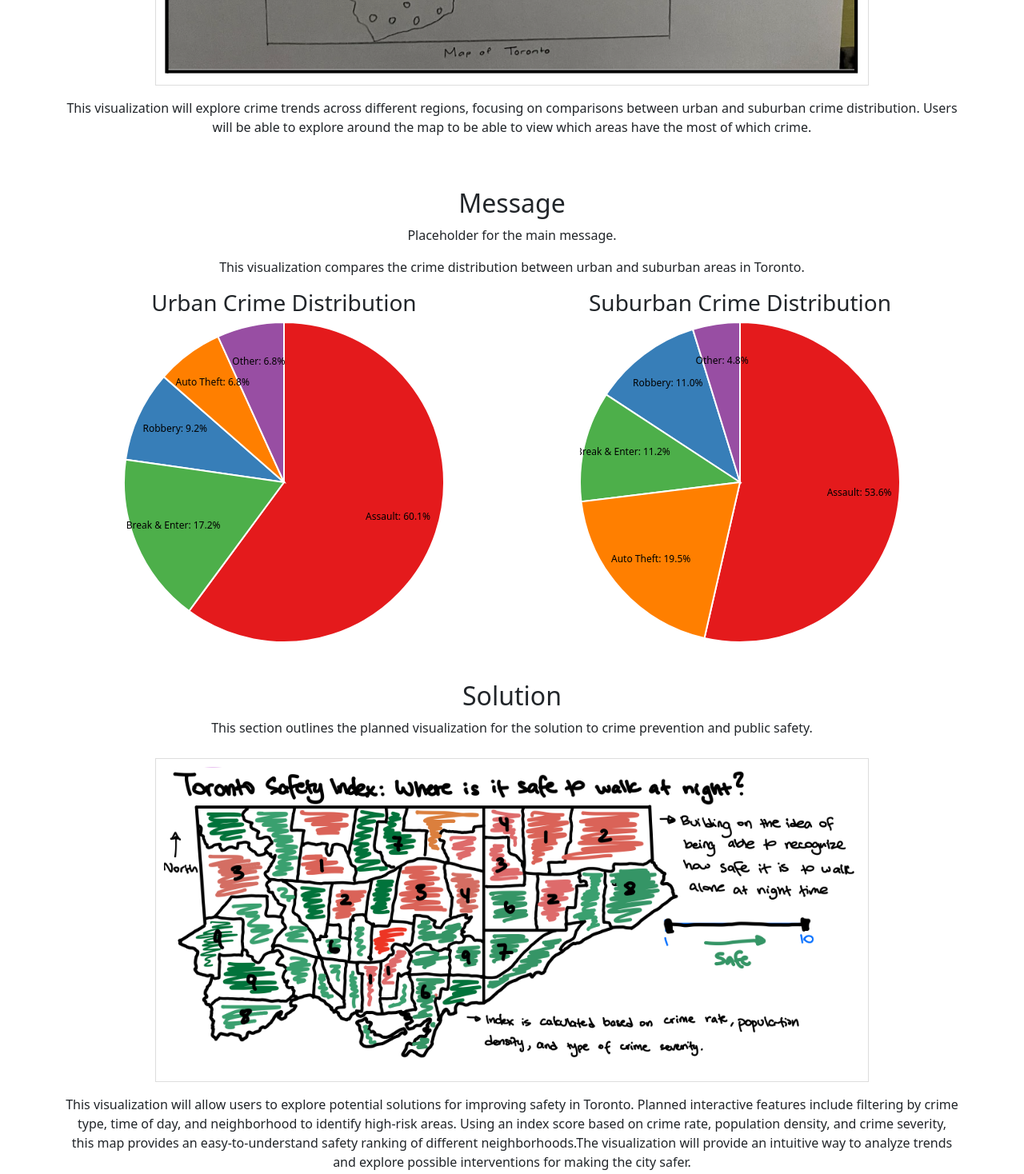
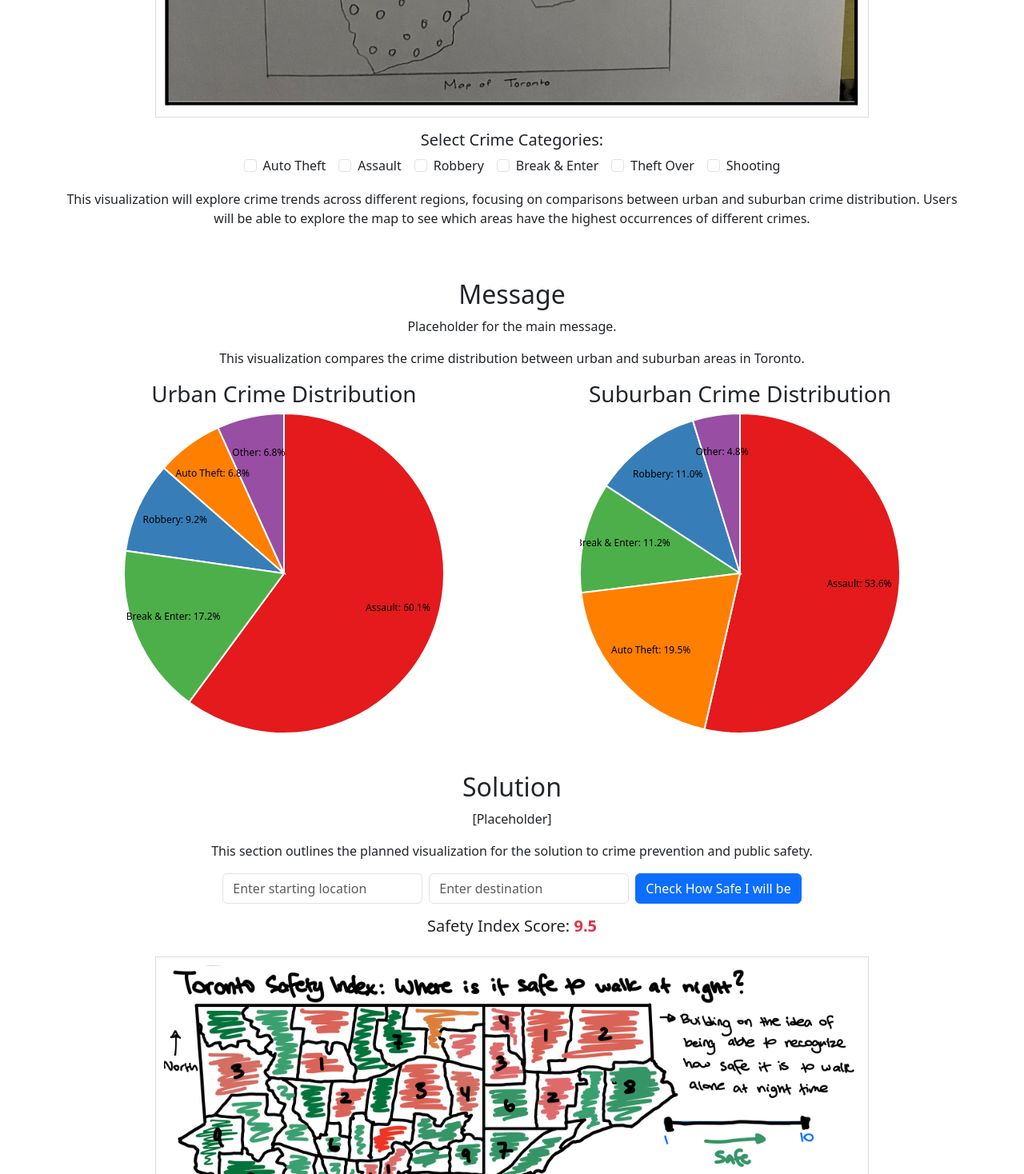
Before and after one commit to aadityamandal/safe-street-squad-crime-analysis, a plain HTML site: page src/index.html in a window 1280 px wide. Shown: the part 2020-3488 px from the top of the page at 80% size. Drawn offline with nearby package versions, Linux system fonts and the light colour scheme.

Commit message:
added more interactive filters for sketches

```diff
--- a/src/index.html
+++ b/src/index.html
@@ -50,6 +50,7 @@
 <div class="row my-5">
     <div class="col">
         <h2>Rising Insight #2</h2>
+        <p>[Placeholder]</p>
         <p>This section presents the planned visualization for analyzing crime patterns in urban and suburban areas.</p>
 
         <!-- Insert Sketch Image -->
@@ -58,11 +59,42 @@
             class="img-fluid"
             style="max-width: 80%; height: auto; border: 1px solid #ddd; padding: 10px; margin-top: 10px;">
 
+        <!-- MCI Crime Category Filters (Checkboxes) -->
+        <div class="mt-3 text-center">
+            <h5>Select Crime Categories:</h5>
+            <div class="d-flex justify-content-center flex-wrap">
+                <div class="form-check mx-2">
+                    <input class="form-check-input" type="checkbox" id="auto-theft">
+                    <label class="form-check-label" for="auto-theft">Auto Theft</label>
+                </div>
+                <div class="form-check mx-2">
+                    <input class="form-check-input" type="checkbox" id="assault">
+                    <label class="form-check-label" for="assault">Assault</label>
+                </div>
+                <div class="form-check mx-2">
+                    <input class="form-check-input" type="checkbox" id="robbery">
+                    <label class="form-check-label" for="robbery">Robbery</label>
+                </div>
+                <div class="form-check mx-2">
+                    <input class="form-check-input" type="checkbox" id="break-enter">
+                    <label class="form-check-label" for="break-enter">Break & Enter</label>
+                </div>
+                <div class="form-check mx-2">
+                    <input class="form-check-input" type="checkbox" id="theft-over">
+                    <label class="form-check-label" for="theft-over">Theft Over</label>
+                </div>
+                <div class="form-check mx-2">
+                    <input class="form-check-input" type="checkbox" id="shooting">
+                    <label class="form-check-label" for="shooting">Shooting</label>
+                </div>
+            </div>
+        </div>
+
         <!-- Description of Planned Interactions -->
         <p class="mt-3">
             This visualization will explore crime trends across different regions, focusing on comparisons
-                    between urban and suburban crime distribution. Users will be able to explore around the map
-                    to be able to view which areas have the most of which crime.
+            between urban and suburban crime distribution. Users will be able to explore the map
+            to see which areas have the highest occurrences of different crimes.
         </p>
     </div>
 </div>
@@ -96,7 +128,20 @@
 <div class="row my-5">
     <div class="col">
         <h2>Solution</h2>
+        <p>[Placeholder]</p>
         <p>This section outlines the planned visualization for the solution to crime prevention and public safety.</p>
+
+        <!-- Input Fields for Source and Destination -->
+        <div class="d-flex justify-content-center align-items-center mb-3">
+            <input type="text" class="form-control me-2" placeholder="Enter starting location" style="max-width: 250px;">
+            <input type="text" class="form-control me-2" placeholder="Enter destination" style="max-width: 250px;">
+            <button class="btn btn-primary">Check How Safe I will be</button>
+        </div>
+
+        <!-- Placeholder for Output Score -->
+        <div class="text-center mb-3">
+            <h5>Safety Index Score: <span class="fw-bold text-danger">9.5</span></h5>
+        </div>
 
         <!-- Insert Sketch Image -->
         <img src="data/placeholder_sketches/solution_sketch.png"
@@ -106,12 +151,14 @@
 
         <!-- Description of Planned Interactions -->
         <p class="mt-3">
-                    This visualization will allow users to explore potential solutions for improving safety in Toronto.
-                    Planned interactive features include filtering by crime type, time of day, and neighborhood to identify
-                    high-risk areas. Using an index score based on crime rate, population density, and crime severity, this
-                    map provides an easy-to-understand safety ranking of different neighborhoods.The visualization will provide an
+            This visualization will allow users to explore potential solutions for improving safety in Toronto. Users will be able
+            to input their starting and destination locations for their walk, and the visualization will output an **index score**
+            to determine how safe that walk might be and whether it is recommended.
+        </p>
+        <p>
+            Using an index score based on **crime rate, population density, and crime severity**, this
+            map provides an easy-to-understand safety ranking of different neighborhoods. The visualization will provide an
             intuitive way to analyze trends and explore possible interventions for making the city safer.
-
         </p>
 
     </div>
```
Lines whose indentation alone changed are shown as unchanged.
